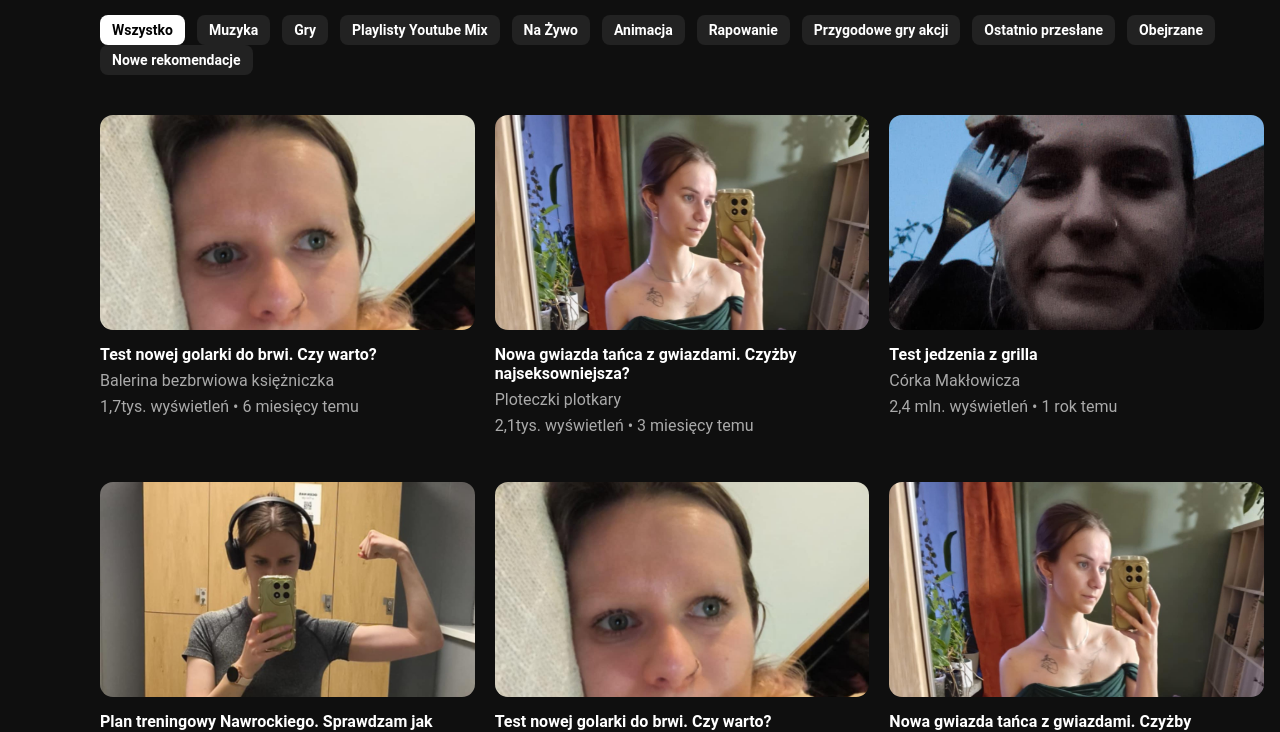
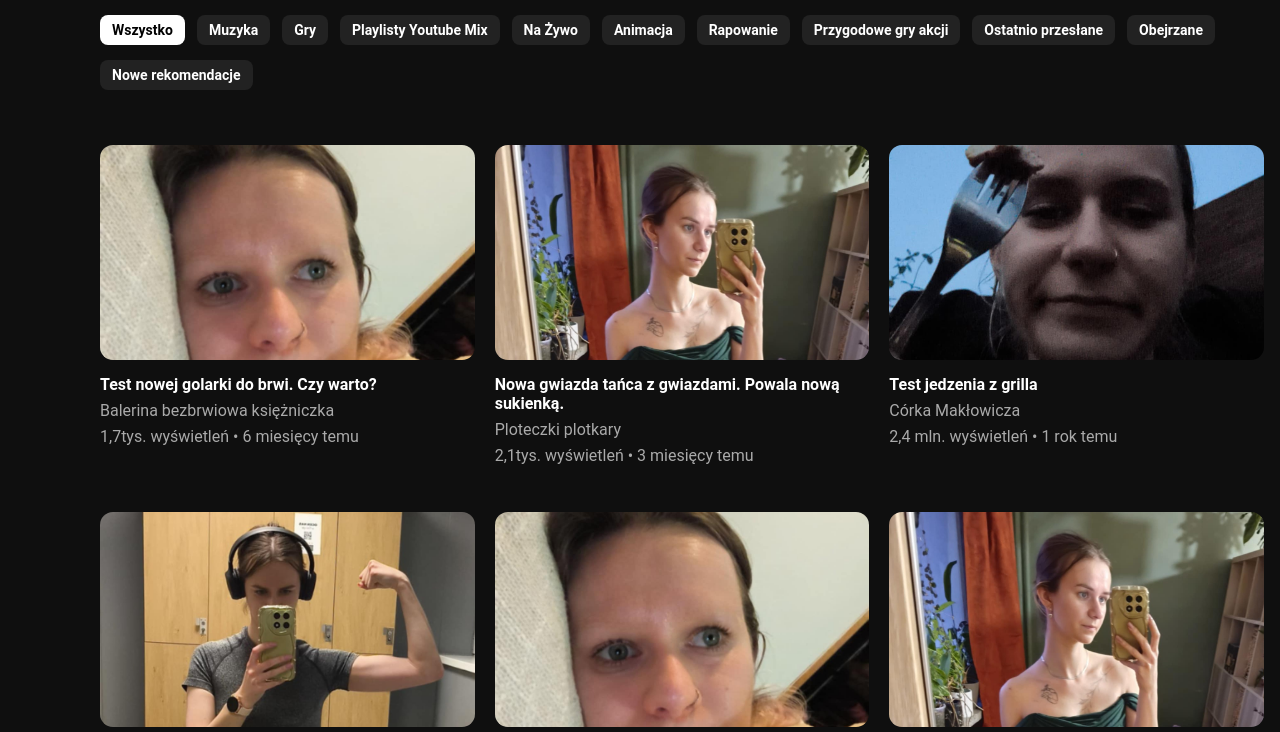
Before and after one commit to Extamble/youtubeclone, a plain HTML site: page index.html in a window 1280 px wide. Shown: the part 51-783 px from the top of the page. Drawn offline with Linux system fonts and the light colour scheme.

Commit message:
no message

```diff
--- a/index.html
+++ b/index.html
@@ -103,7 +103,7 @@
           />
 
           <p class="video__name">
-            Nowa gwiazda tańca z gwiazdami. Czyżby najseksowniejsza?
+            Nowa gwiazda tańca z gwiazdami. Powala nową sukienką.
           </p>
           <p class="video__author">Ploteczki plotkary</p>
           <p class="video__information">
--- a/scss/layout/_main-content.scss
+++ b/scss/layout/_main-content.scss
@@ -6,6 +6,7 @@
 .category-container {
   &__button {
     margin-right: 8px;
+    margin-bottom: 15px;
     background-color: $color-secondary;
     color: white;
     font-size: 14px;
```
Also changed, not shown: css/main.css, 1 other file.
